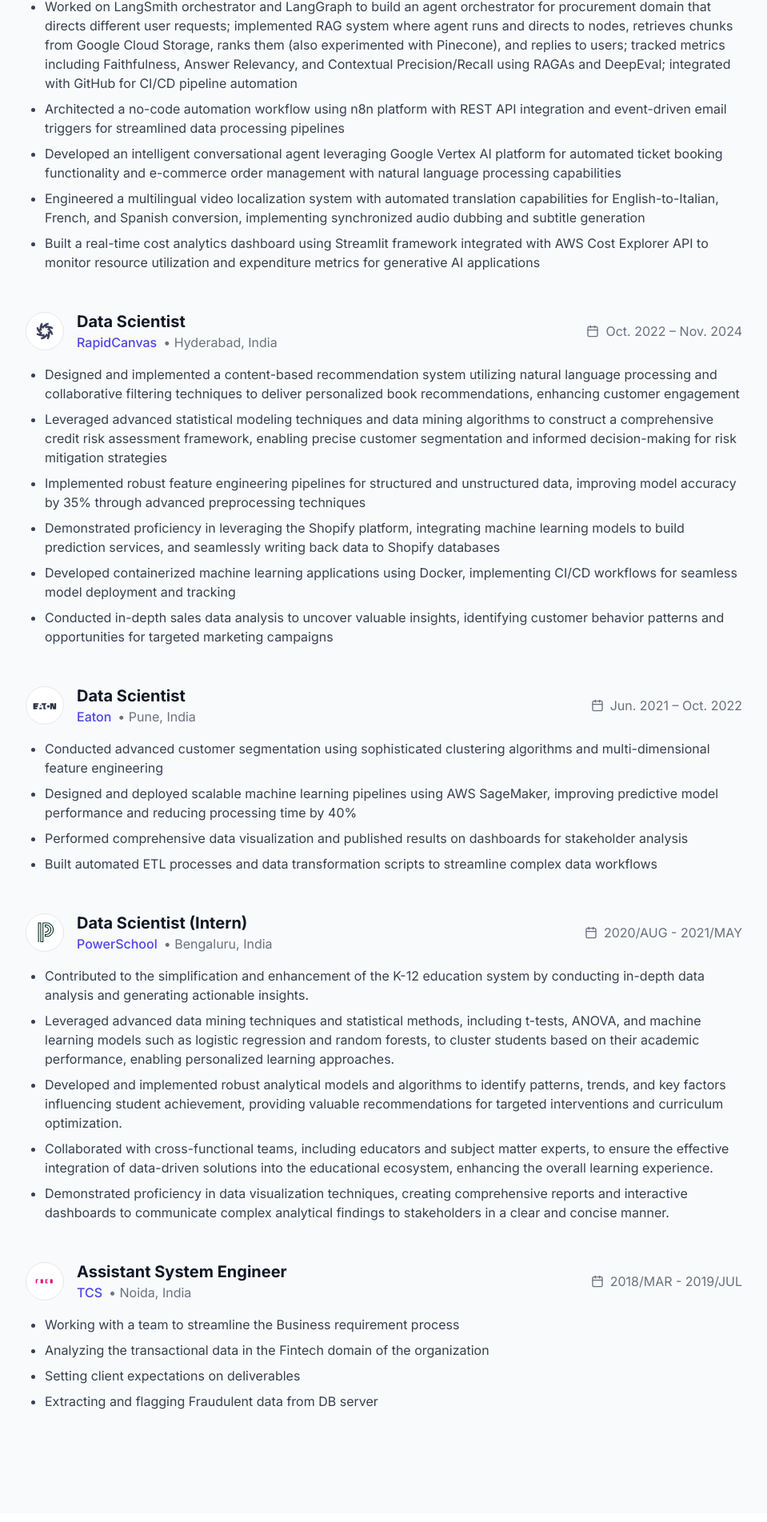
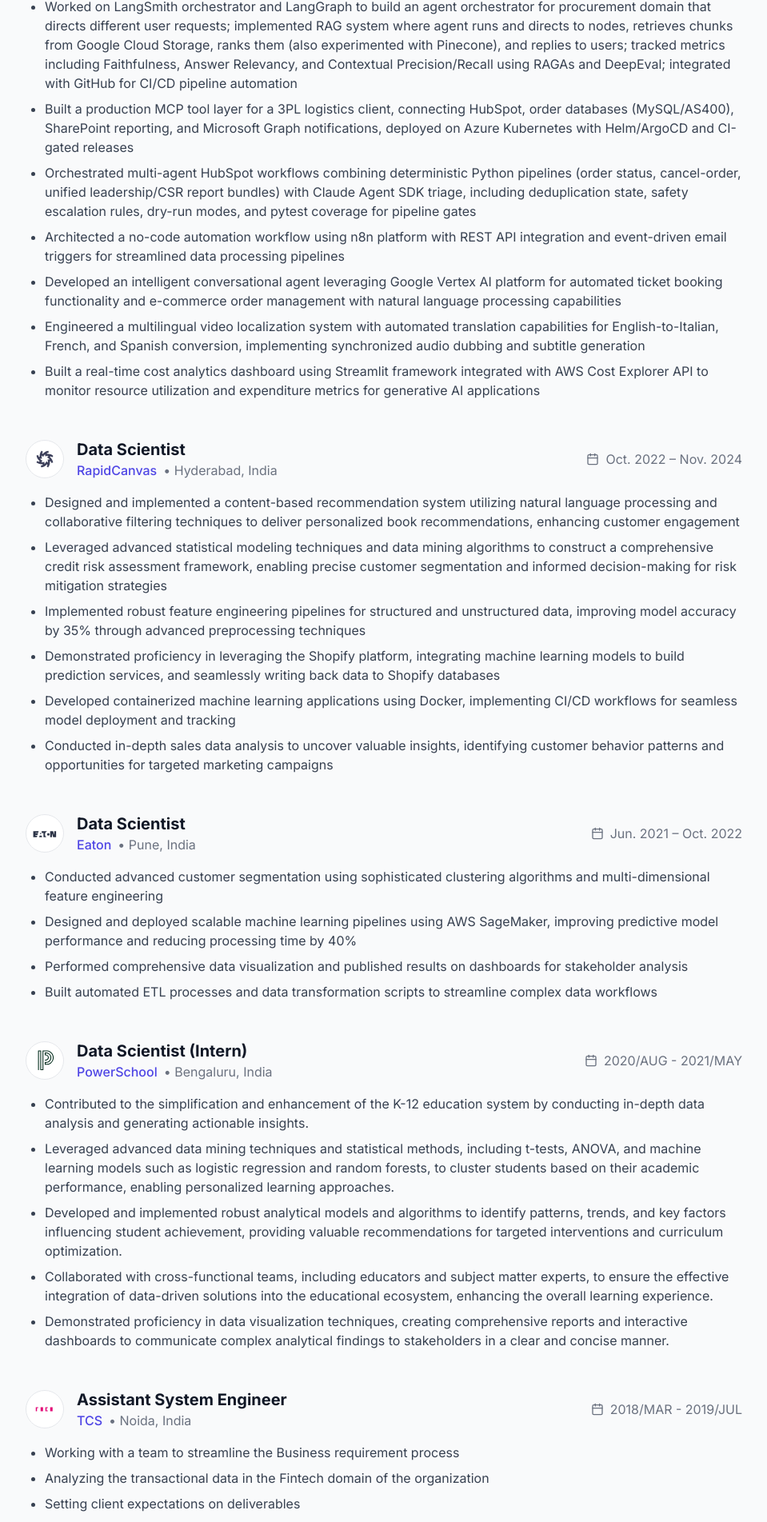
Before and after one commit to Rabz2210/afaf_portfolio, a React (Vite) app: page / in a window 1280 px wide. Shown: the part 1916-3819 px from the top of the page at 80% size, without its empty margins (160-1119 px from the left). Built offline with nearby package versions, Linux system fonts and the light colour scheme.

Commit message:
Add Jaggaer experience bullets for 3PL MCP and multi-agent HubSpot work.

```diff
--- a/src/components/Experience.tsx
+++ b/src/components/Experience.tsx
@@ -79,6 +79,8 @@ const Experience: React.FC = () => {
             logoSrc={jaggaerLogo}
             responsibilities={[
               "Worked on LangSmith orchestrator and LangGraph to build an agent orchestrator for procurement domain that directs different user requests; implemented RAG system where agent runs and directs to nodes, retrieves chunks from Google Cloud Storage, ranks them (also experimented with Pinecone), and replies to users; tracked metrics including Faithfulness, Answer Relevancy, and Contextual Precision/Recall using RAGAs and DeepEval; integrated with GitHub for CI/CD pipeline automation",
+              "Built a production MCP tool layer for a 3PL logistics client, connecting HubSpot, order databases (MySQL/AS400), SharePoint reporting, and Microsoft Graph notifications, deployed on Azure Kubernetes with Helm/ArgoCD and CI-gated releases",
+              "Orchestrated multi-agent HubSpot workflows combining deterministic Python pipelines (order status, cancel-order, unified leadership/CSR report bundles) with Claude Agent SDK triage, including deduplication state, safety escalation rules, dry-run modes, and pytest coverage for pipeline gates",
               "Architected a no-code automation workflow using n8n platform with REST API integration and event-driven email triggers for streamlined data processing pipelines",
               "Developed an intelligent conversational agent leveraging Google Vertex AI platform for automated ticket booking functionality and e-commerce order management with natural language processing capabilities",
               "Engineered a multilingual video localization system with automated translation capabilities for English-to-Italian, French, and Spanish conversion, implementing synchronized audio dubbing and subtitle generation",
@@ -145,7 +147,7 @@ const Experience: React.FC = () => {
               "Working with a team to streamline the Business requirement process",
               "Analyzing the transactional data in the Fintech domain of the organization",
               "Setting client expectations on deliverables",
-              "Extracting and flagging Fraudulent data from DB server"
+              "Extracting and flagging Fraudulent data from servers and reporting to the client"
             ]}
           />
         </div>
```
